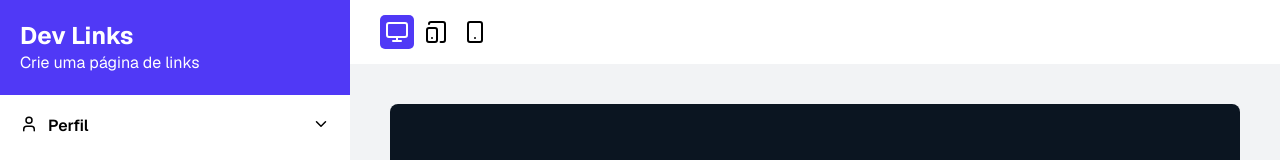
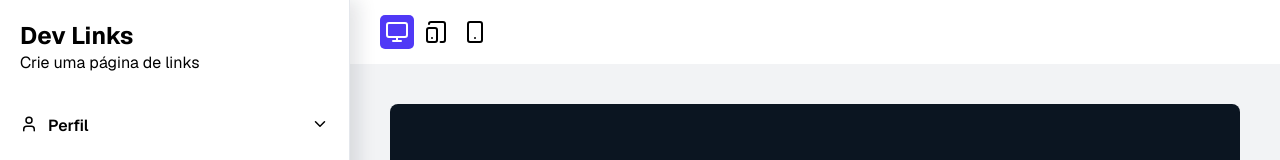
Before and after one commit to lucasmrdeveloper/linkdev, a React (Vite) app in the folder client/: page / in a window 1280 px wide. Shown: the top 160 px of the page. Built offline with nearby package versions, Linux system fonts and the light colour scheme; no server answers.

Commit message:
style: adiciona borda e sombra no sidebar

```diff
--- a/client/src/shared/components/Sidebar.css
+++ b/client/src/shared/components/Sidebar.css
@@ -7,7 +7,9 @@
     flex-shrink: 0;
     position: sticky;
     top: 0;
-
+    z-index: 1;
+    border-right: 1px solid #E4E7EC;
+    box-shadow: 8px 0 18px rgba(16, 24, 40, 0.12);
 
     .linhas{
         display: flex;
@@ -19,12 +21,9 @@
 }
 
 .header{
-    background-color: #5039F6;
     padding: 20px;
 
-    h1, p{
-        color: #fff;
-    }
+
 }
 
 .projeto{
```
